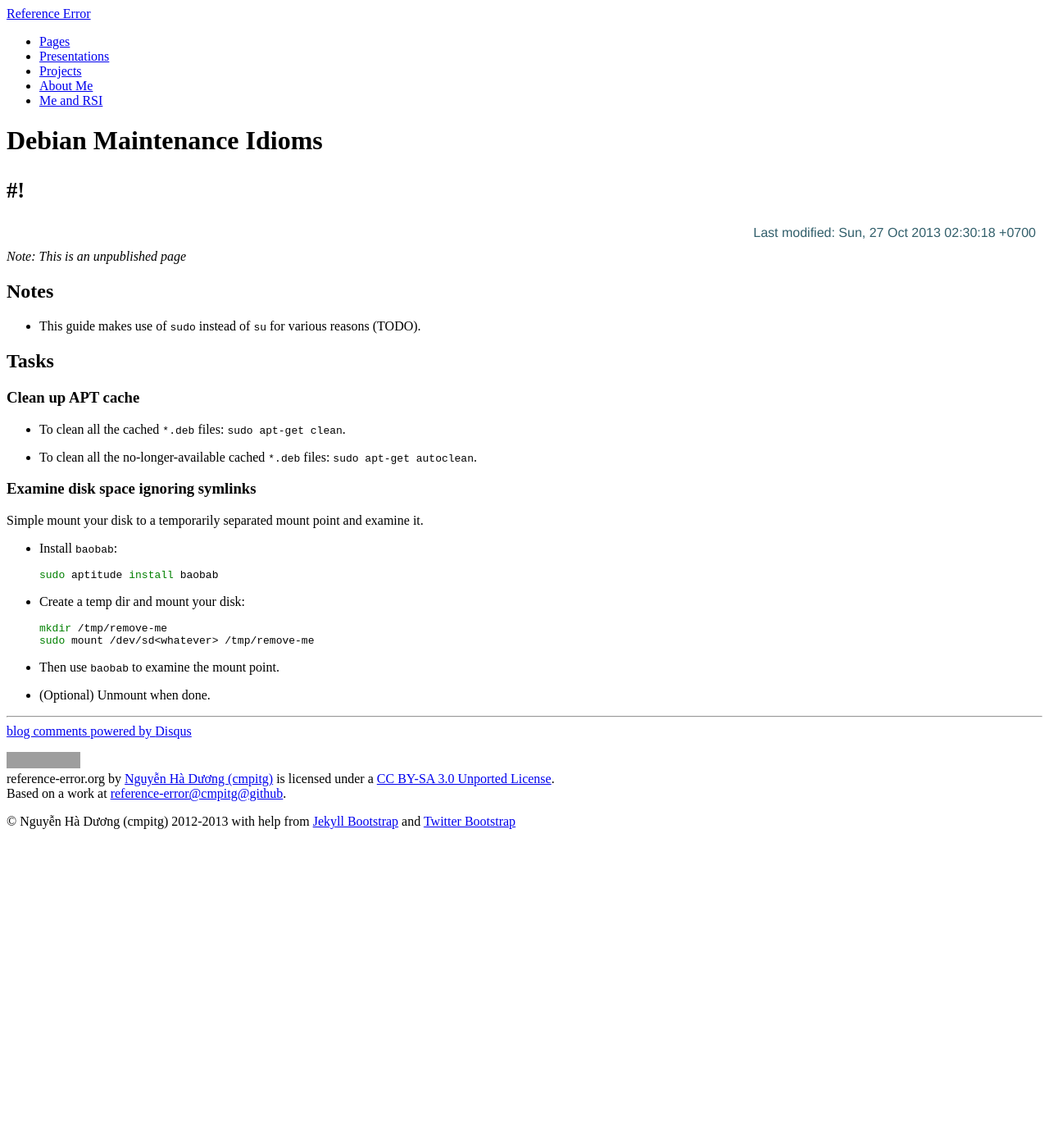
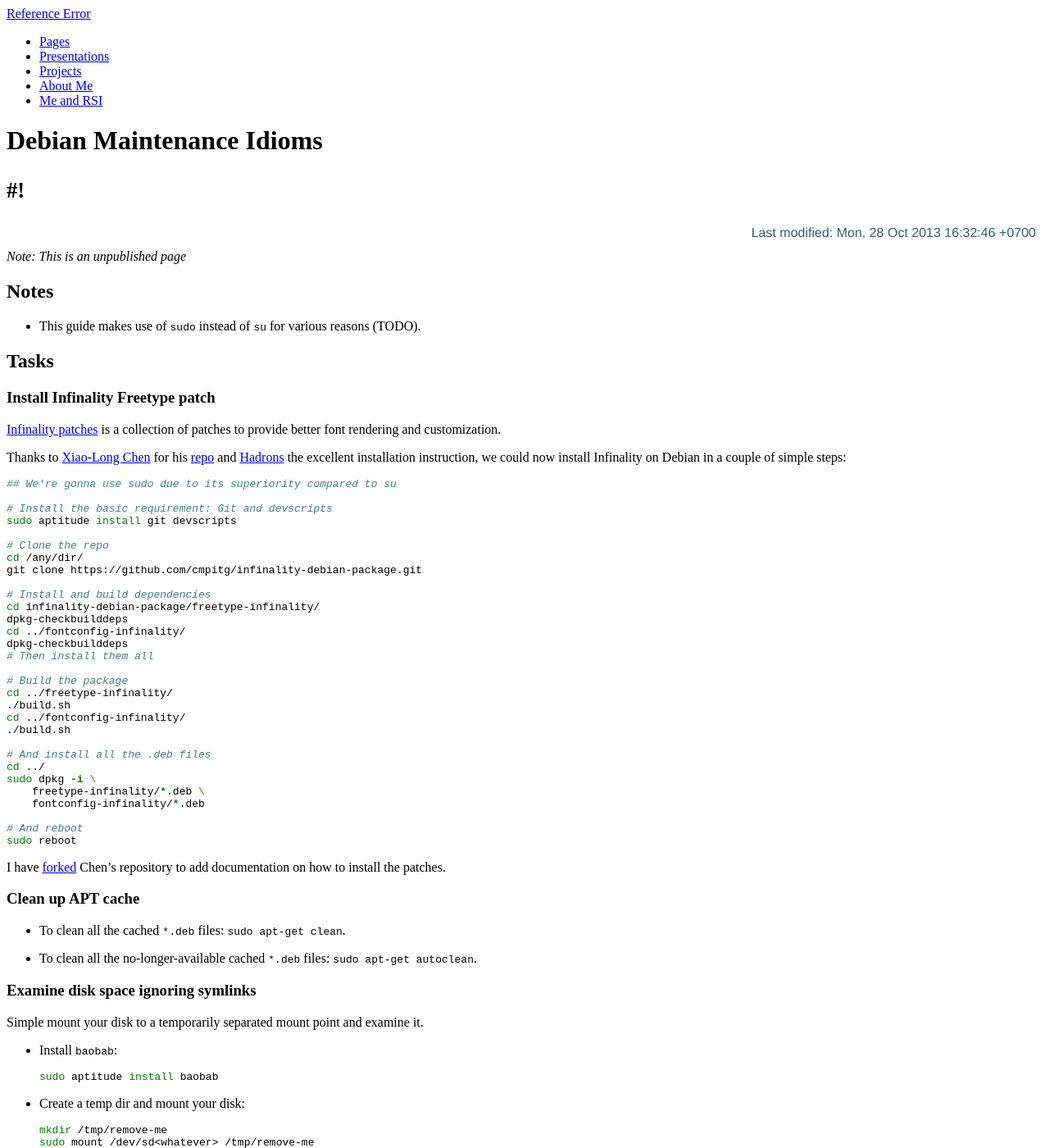
Before and after one commit to cmpitg/cmpitg.github.com, a Jekyll site: the page built from guides/debian-maintenance.md, in a window 1280 px wide and 1400 px high. Shown: the whole window at 82% size. Built offline with Jekyll 4.4.1, drawn with Linux system fonts in a browser that asks for light colours; Markdown is read by kramdown in place of the engine named in the settings; comment, search, counter and statistics services are not loaded; grey boxes are pictures that could not be loaded.

Commit message:
Update Debian maintenance

````diff
--- a/guides/debian-maintenance.md
+++ b/guides/debian-maintenance.md
@@ -5,7 +5,7 @@ tagline: "#!"
 category: Operating_System
 tags: [debion, maintenance, idiom]
 permalink: /debian_maintenance/
-last_updated: Sun, 27 Oct 2013 02:30:18 +0700
+last_updated: Mon, 28 Oct 2013 16:32:46 +0700
 ---
 {% include JB/setup %}
 
@@ -16,6 +16,52 @@ last_updated: Sun, 27 Oct 2013 02:30:18 +0700
 * This guide makes use of `sudo` instead of `su` for various reasons (TODO).
 
 ## Tasks
+
+### Install Infinality Freetype patch
+
+[Infinality patches](http://www.infinality.net/blog/) is a collection of
+patches to provide better font rendering and customization.
+
+Thanks to [Xiao-Long Chen](https://github.com/chenxiaolong) for his
+[repo](https://github.com/chenxiaolong/Debian-Packages) and
+[Hadrons](http://tinyurl.com/nlk7ou7) the excellent installation instruction,
+we could now install Infinality on Debian in a couple of simple steps:
+
+```sh
+## We're gonna use sudo due to its superiority compared to su
+
+# Install the basic requirement: Git and devscripts
+sudo aptitude install git devscripts
+
+# Clone the repo
+cd /any/dir/
+git clone https://github.com/cmpitg/infinality-debian-package.git
+
+# Install and build dependencies
+cd infinality-debian-package/freetype-infinality/
+dpkg-checkbuilddeps
+cd ../fontconfig-infinality/
+dpkg-checkbuilddeps
+# Then install them all
+
+# Build the package
+cd ../freetype-infinality/
+./build.sh
+cd ../fontconfig-infinality/
+./build.sh
+
+# And install all the .deb files
+cd ../
+sudo dpkg -i \
+    freetype-infinality/*.deb \
+    fontconfig-infinality/*.deb
+
+# And reboot
+sudo reboot
+```
+
+I have [forked](https://github.com/cmpitg/infinality-debian-package) Chen's
+repository to add documentation on how to install the patches.
 
 ### Clean up APT cache
 
````
